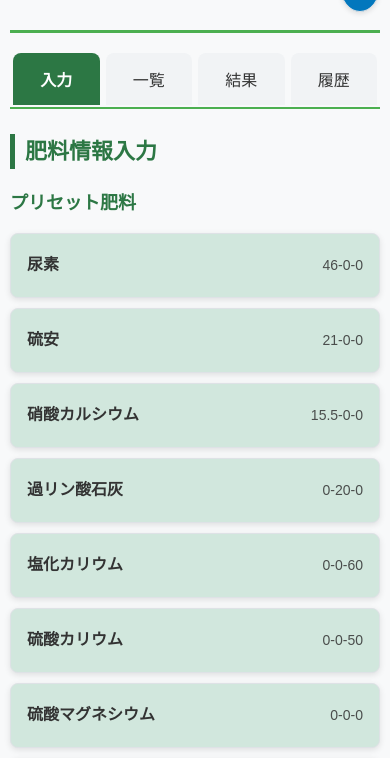
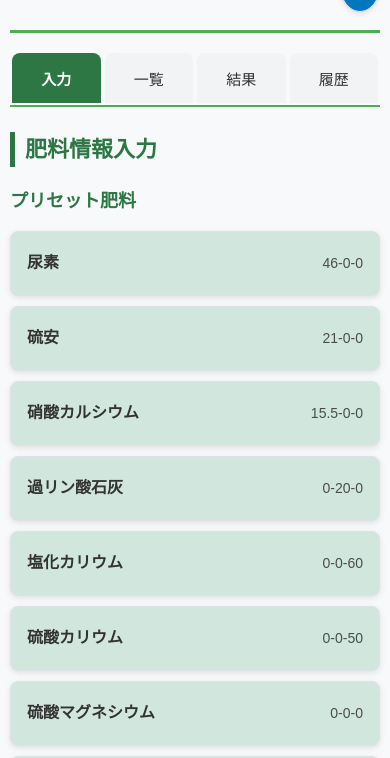
Before and after one commit to Office-D/fertilizer_calculator, a plain HTML site: page index.html in a window 390 px wide. Shown: the part 56-814 px from the top of the page. Drawn offline with Linux system fonts and the light colour scheme.

Commit message:
Add files via upload

```diff
--- a/css/style.css
+++ b/css/style.css
@@ -861,11 +861,29 @@ tr:hover {
         flex: 1;
     }
 
+    /* Safari向け特別対応 */
+    @supports (-webkit-touch-callout: none) {
+        .tabs {
+            width: 100vw;
+            margin-left: -10px;
+            padding-left: 10px;
+            padding-right: 10px;
+        }
+
+        .tab {
+            flex: 1 1 auto;
+            -webkit-flex: 1 1 auto;
+            margin: 0 1px;
+            padding: 12px 0;
+            font-size: 14px;
+        }
+    }
+
     .header-buttons {
         gap: 10px;
     }
 
-    /* モバイルのタブスタイル改善 */
+    /* モバイルのタブスタイル改善 - Safari対応 */
     .tabs {
         display: flex;
         justify-content: space-between;
@@ -877,22 +895,39 @@ tr:hover {
         z-index: 100;
         background-color: var(--color-bg-primary);
         width: 100%;
+        -webkit-box-sizing: border-box;
+        box-sizing: border-box;
     }
 
     .tab {
-        flex: 1;
-        margin: 0 3px;
-        padding: 14px 4px;
-        font-size: 16px;
+        flex: 1 1 25%;
+        -webkit-flex: 1 1 25%;
+        margin: 0 2px;
+        padding: 12px 2px;
+        font-size: 15px;
         text-align: center;
         border-radius: 8px 8px 0 0;
         white-space: nowrap;
+        min-width: 0;
+        -webkit-box-sizing: border-box;
+        box-sizing: border-box;
     }
 
     .tab.active {
         background-color: var(--color-primary);
         color: white;
         font-weight: 600;
+        position: relative;
+    }
+
+    .tab.active::after {
+        content: '';
+        position: absolute;
+        bottom: -2px;
+        left: 0;
+        width: 100%;
+        height: 2px;
+        background-color: var(--color-primary);
     }
 
     /* フォームのレイアウト調整 */
--- a/index.html
+++ b/index.html
@@ -25,18 +25,10 @@
     <main id="main-content">
         <!-- タブナビゲーション -->
         <div class="tabs" role="tablist" aria-label="肥料計算ツールのセクション">
-            <button class="tab" role="tab" data-tab="inputTab" aria-selected="true" tabindex="0">
-                入力
-            </button>
-            <button class="tab" role="tab" data-tab="listTab" aria-selected="false" tabindex="-1">
-                一覧
-            </button>
-            <button class="tab" role="tab" data-tab="resultsTab" aria-selected="false" tabindex="-1">
-                結果
-            </button>
-            <button class="tab" role="tab" data-tab="historyTab" aria-selected="false" tabindex="-1">
-                履歴
-            </button>
+            <button class="tab" role="tab" data-tab="inputTab" aria-selected="true" tabindex="0">入力</button><!--
+            --><button class="tab" role="tab" data-tab="listTab" aria-selected="false" tabindex="-1">一覧</button><!--
+            --><button class="tab" role="tab" data-tab="resultsTab" aria-selected="false" tabindex="-1">結果</button><!--
+            --><button class="tab" role="tab" data-tab="historyTab" aria-selected="false" tabindex="-1">履歴</button>
         </div>
 
         <!-- 入力タブコンテンツ -->
```
